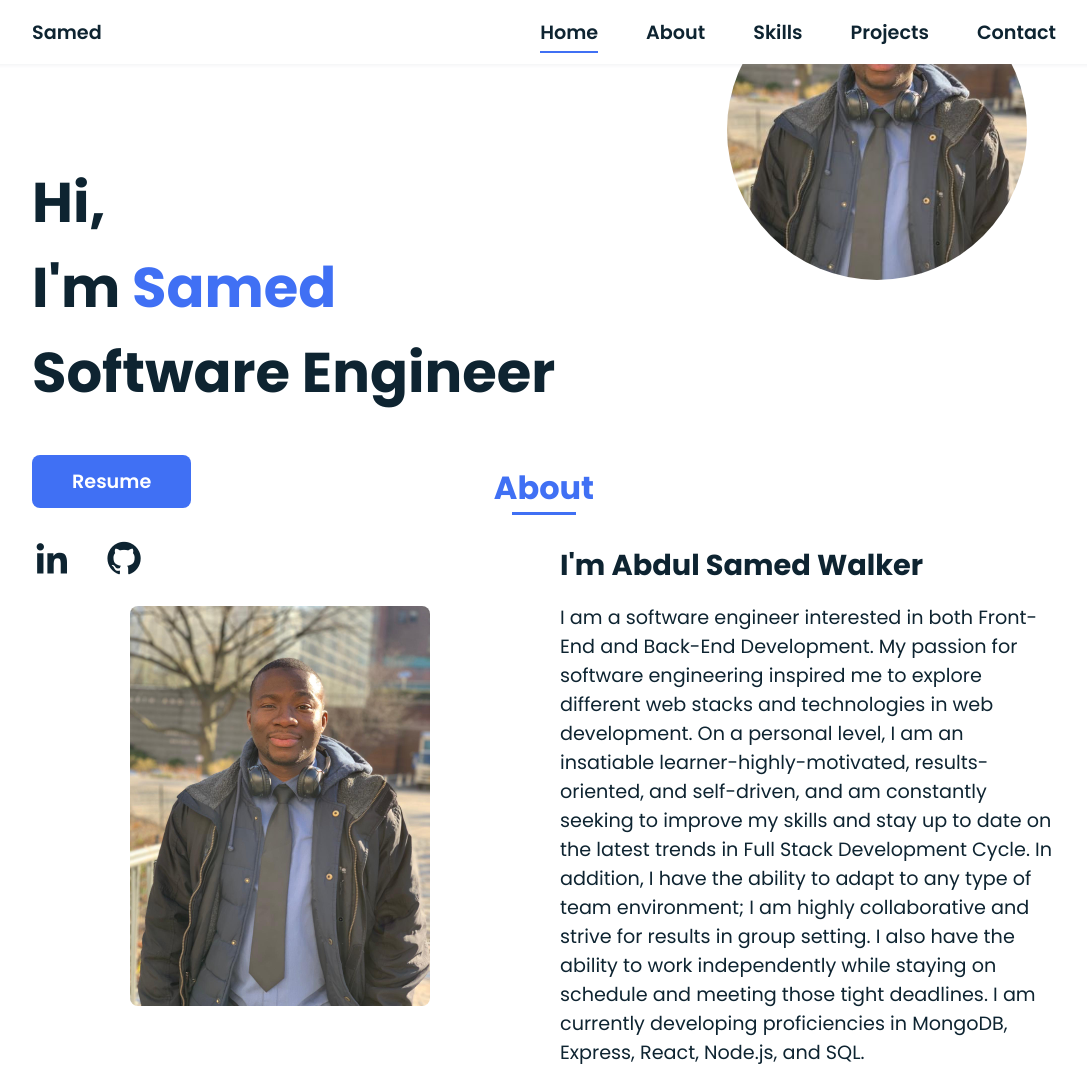
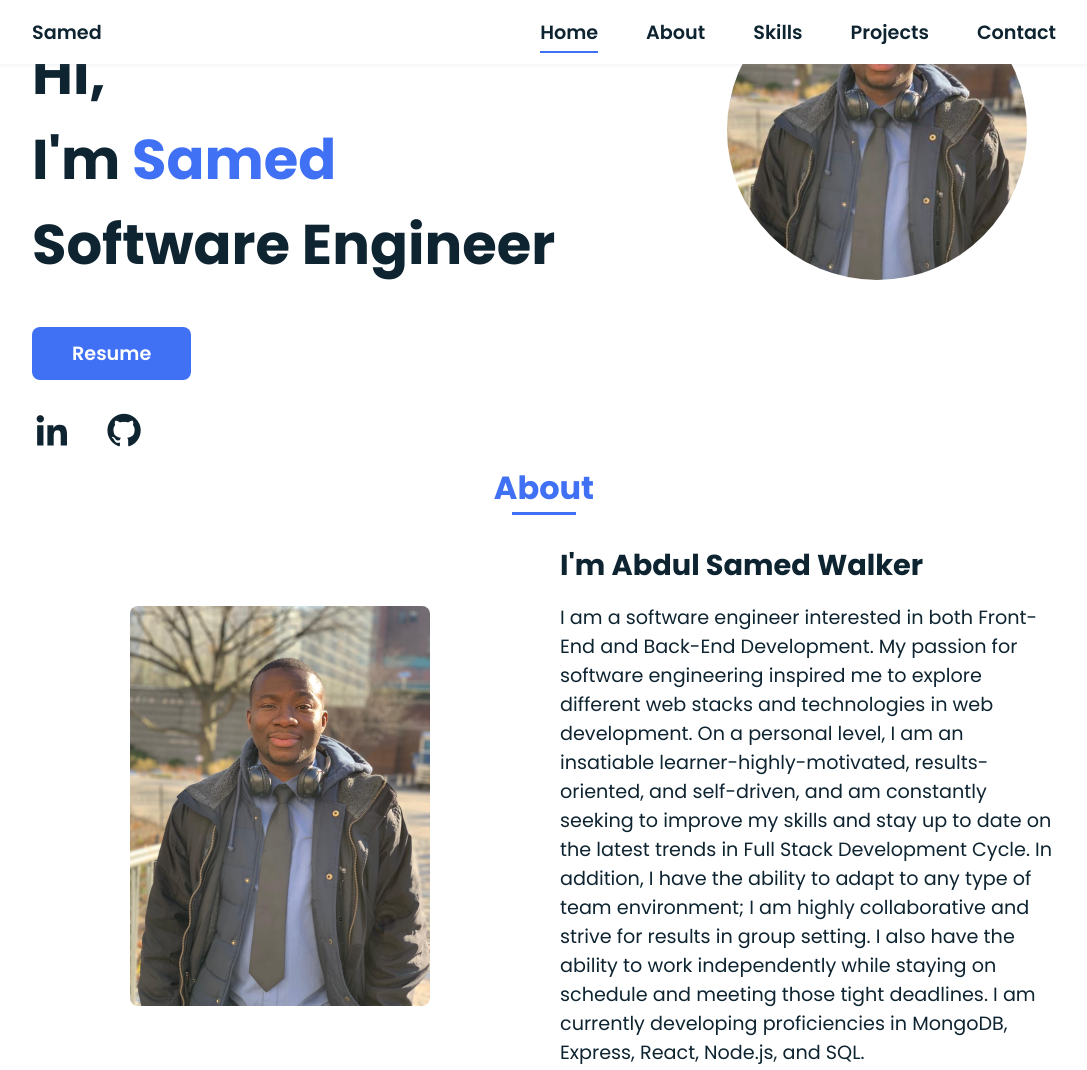
Before and after one commit to ASamedWalker/grassrootsdev_homepage, a plain HTML site: page index.html in a window 1280 px wide. Shown: the top 1070 px of the page, without its empty margins (96-1183 px from the left). Drawn offline with nearby package versions, Linux system fonts and the light colour scheme.

Commit message:
Modifying my page

```diff
--- a/css/style.css
+++ b/css/style.css
@@ -213,7 +213,7 @@ img {
 
 .home__data {
   align-self: center;
-  padding-top: 10rem;
+  padding-top: 2rem;
 }
 
 .home__title {
```
